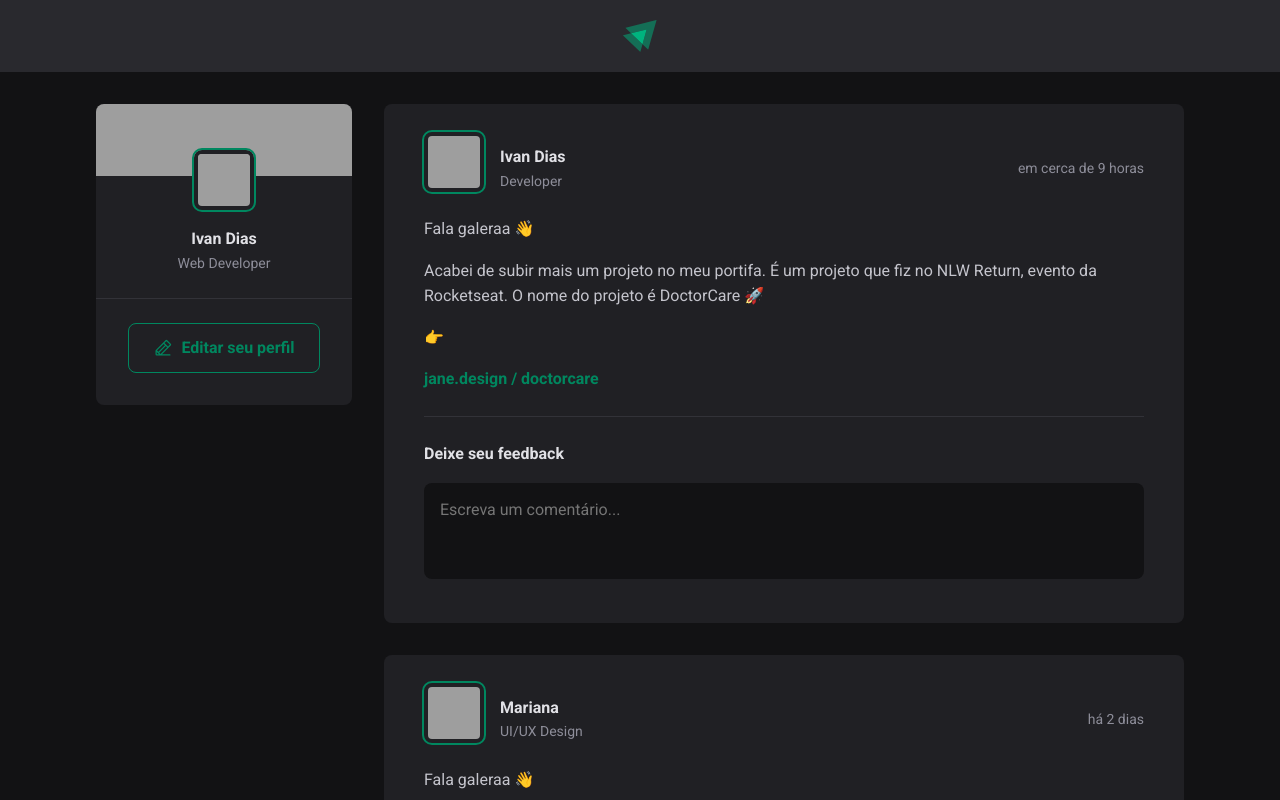
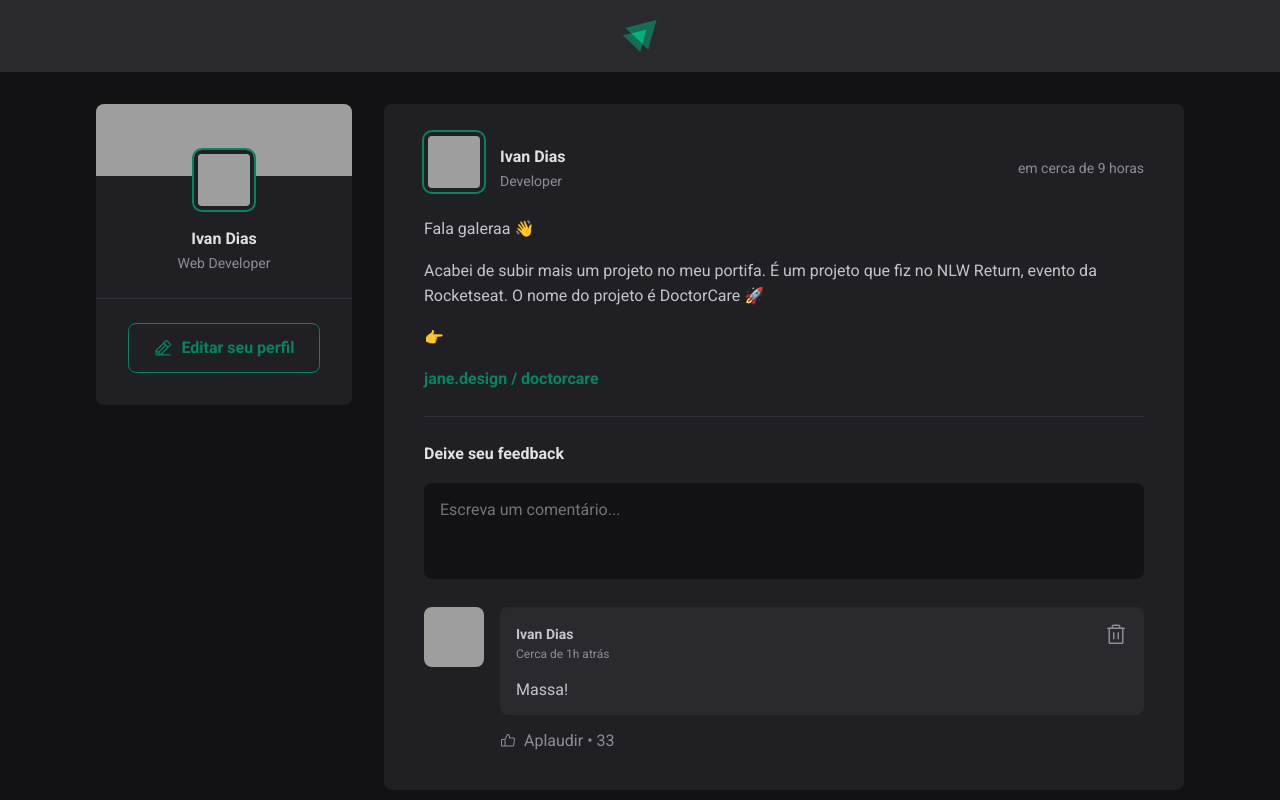
Before and after one commit to ivan-dias-dev/01-fundamentos-react-js, a React (Vite) app: page / in a window 1280 px wide. Shown: the top 800 px of the page. Built offline with nearby package versions, Linux system fonts and the light colour scheme; grey boxes are pictures that could not be loaded.

Commit message:
add 0806

```diff
--- a/src/App.jsx
+++ b/src/App.jsx
@@ -50,6 +50,7 @@ function App() {
           {posts.map((post) => {
             return (
               <Post
+                key={post.id}
                 author={post.author}
                 publishedAt={post.publishedAt}
                 content={post.content}
--- a/src/Components/Comment.jsx
+++ b/src/Components/Comment.jsx
@@ -11,7 +11,7 @@ export function Comment({ content }) {
                     <header>
                         <div className={styles.authorAndTime}>
                             <strong>Ivan Dias</strong>
-                            <time datetime="11 de Maio às 08:13">Cerca de 1h atrás</time>
+                            <time dateTime="11 de Maio às 08:13">Cerca de 1h atrás</time>
                         </div>
                         <button title="Deletar comentário">
                             <Trash size={24} />
--- a/src/Components/Post.jsx
+++ b/src/Components/Post.jsx
@@ -10,7 +10,7 @@ import { useState } from "react"
 
 export function Post({ author, publishedAt, content }) {
 
-    const [comments, setComments] = useState([]) //lista de comentários
+    const [comments, setComments] = useState(["Massa!"]) //lista de comentários
 
     const [newCommentText, setNewSetCommentText] = useState("")//sempre iniciar um estado com uma informação vazia ou o mesmo tipo que vamos armazenar
 
@@ -25,13 +25,12 @@ export function Post({ author, publishedAt, content }) {
         setNewSetCommentText("")//Ele "reseta" o setNewSetCommentText para o valor inicial == const [newCommentText, setNewSetCommentText] = useState("")
     }
 
-    function handleNewCommentChange() {
+    function handleNewCommentChange(e) {
+        console.log(e)
         setNewSetCommentText(event.target.value)//seta o setNewSetCommentText para o valor da textArea
     }
 
 
-
-    //////////////////////////////////////////////////////////////////////////////////////////
     const publishedDateFormatted = format(publishedAt, "d 'de' LLLL 'às' HH:mm'h'", {
         locale: ptBr,
     })
@@ -66,9 +65,9 @@ export function Post({ author, publishedAt, content }) {
             <div className={styles.content}>
                 {content.map(line => {
                     if (line.type === 'paragraph') {
-                        return <p>{line.content}</p>
+                        return <p key={line.content}>{line.content}</p>
                     } else if (line.type === 'link') {
-                        return <p><a href="#" >{line.content}</a></p>
+                        return <p key={line.content}><a href="#" >{line.content}</a></p>
                     }
                 })}
             </div>
@@ -87,7 +86,7 @@ export function Post({ author, publishedAt, content }) {
             </form>
             <div className={styles.CommentList}>
                 {comments.map((comment) => {
-                    return < Comment content={comment} />
+                    return < Comment content={comment} key={comment} />
                 })}
 
             </div>
```
